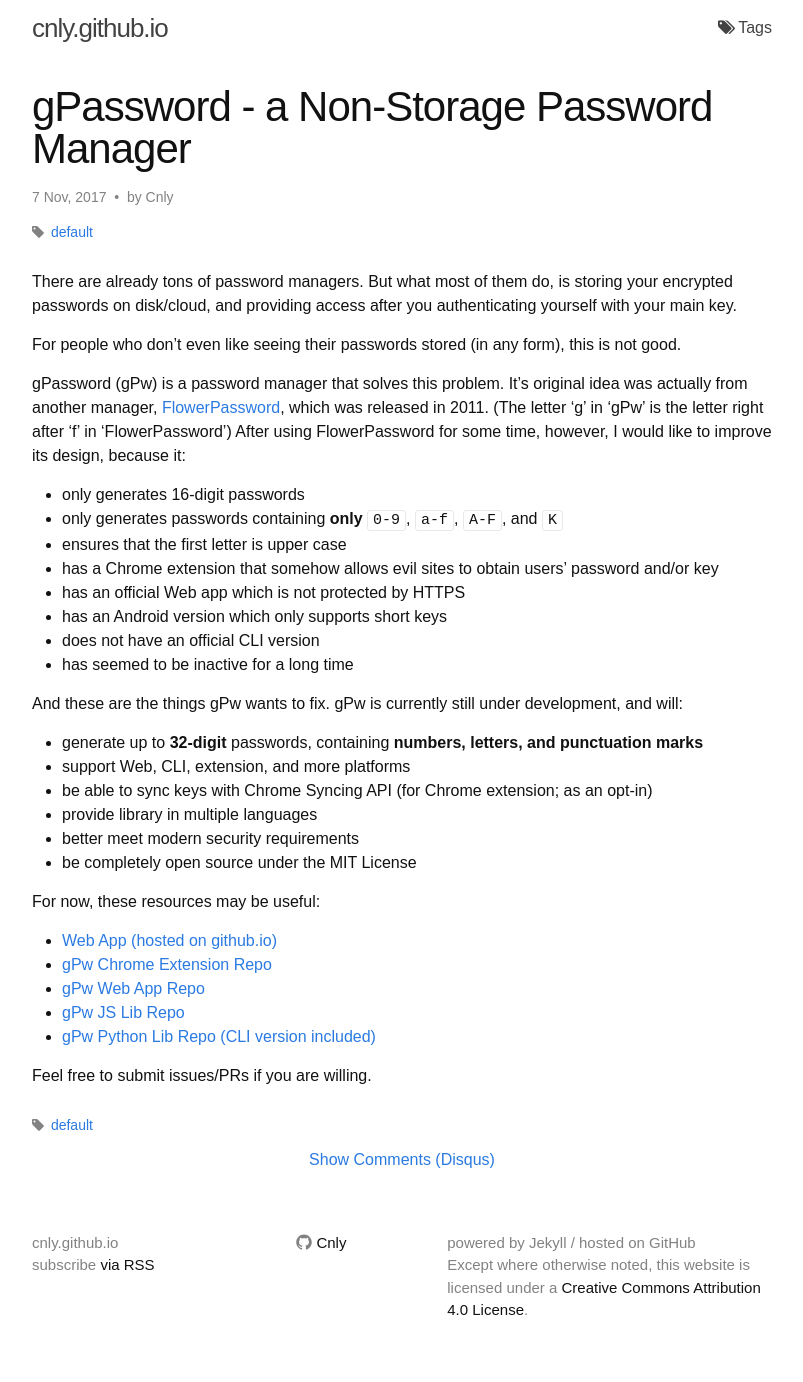
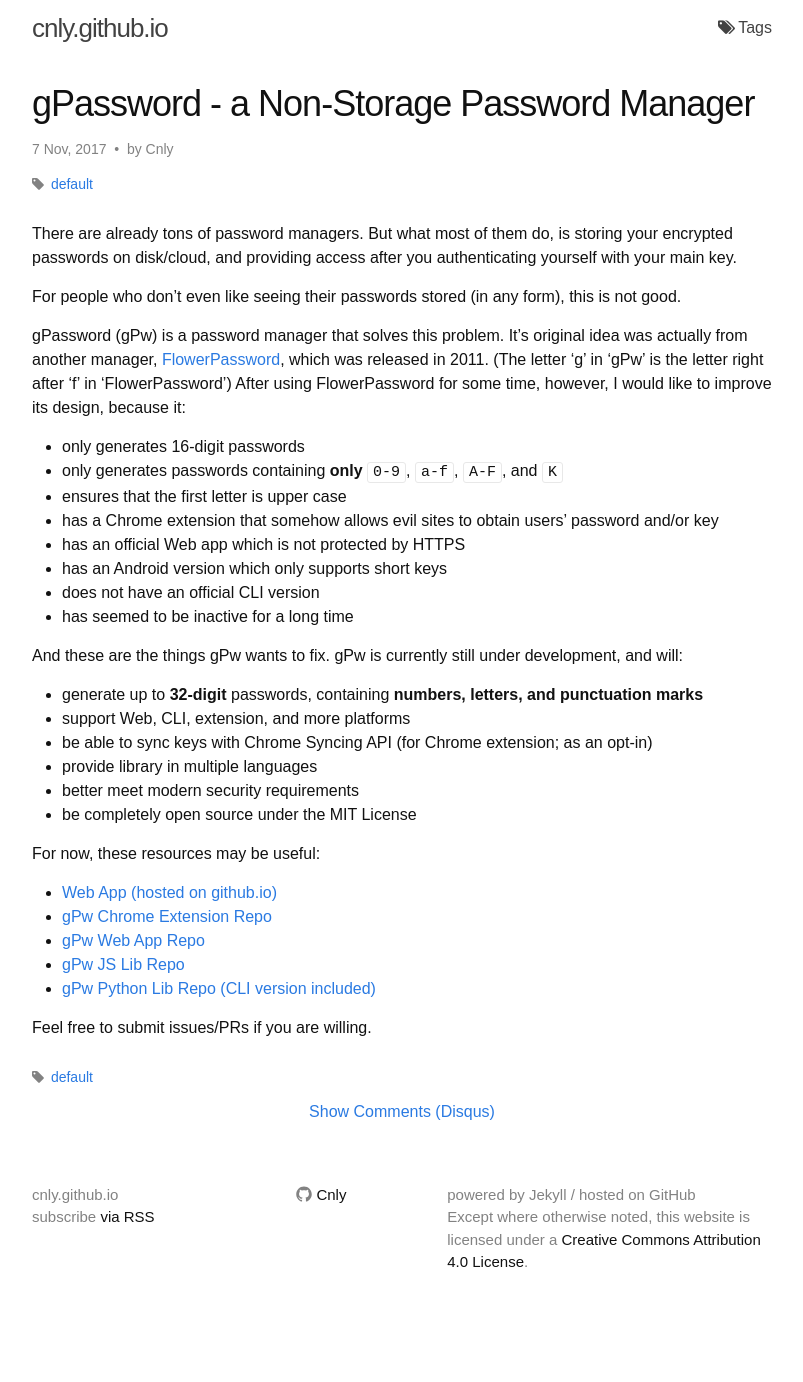
Before and after one commit to Cnly/cnly.github.io, a Jekyll site: the page built from _posts/2017-11-07-gpassword.md, in a window 1280 px wide. Shown: the whole page, without its empty margins (238-1041 px from the left). Built offline with Jekyll 4.4.1, drawn with Linux system fonts in a browser that asks for light colours; after the commit the page ends 1334 px from its top, so only the background shows below that.

Commit message:
Adjust styles

```diff
--- a/_sass/_layout.scss
+++ b/_sass/_layout.scss
@@ -206,13 +206,13 @@
 }
 
 .post-title {
-    font-size: 42px;
+    font-size: 36px;
     letter-spacing: -1px;
     line-height: 1;
 
-    @include media-query($on-laptop) {
-        font-size: 36px;
-    }
+    // @include media-query($on-laptop) {
+        // font-size: 36px;
+    // }
 }
 
 .post-content {
```
